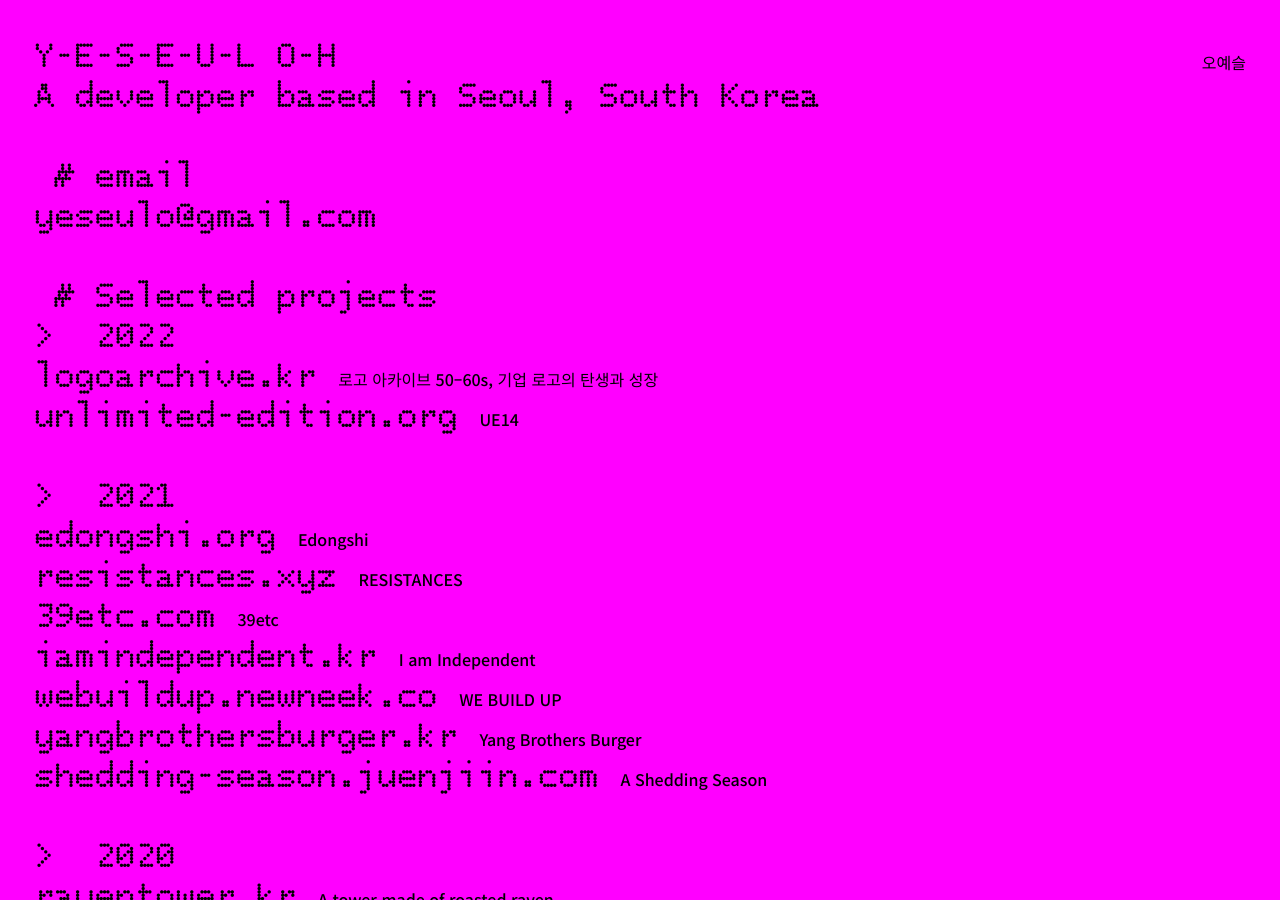
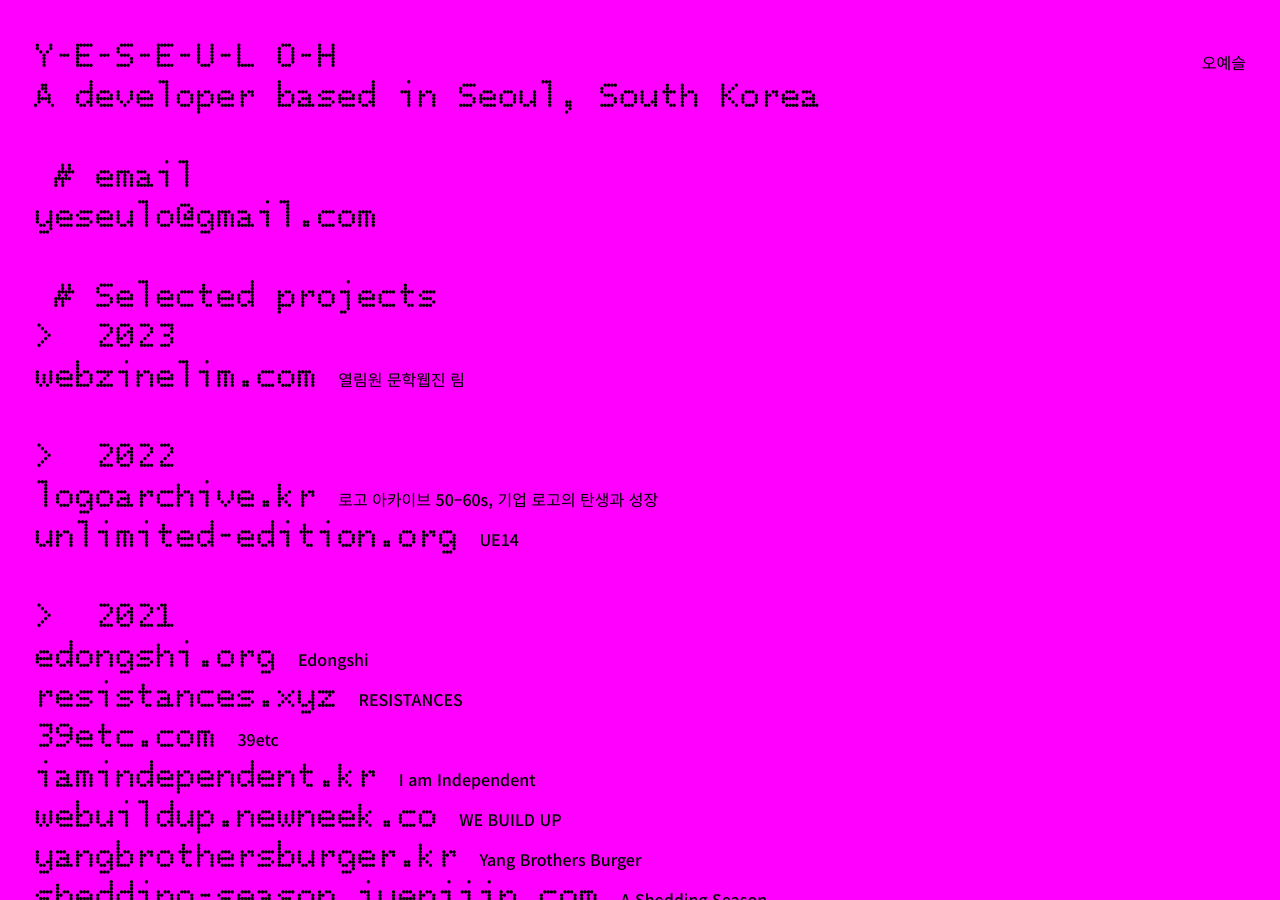
Before and after one commit to yeseulo/yeseulo.github.io, a Jekyll site: the page built from index.md, in a window 1280 px wide and 900 px high. Built offline with Jekyll 4.4.1, drawn with Linux system fonts in a browser that asks for light colours.

Commit message:
Update a project

```diff
--- a/index.md
+++ b/index.md
@@ -5,6 +5,9 @@ image: assets/og-image.png
 ---
 
 ## &nbsp;# Selected projects
+
+### >&nbsp;&nbsp;2023
+- [webzinelim.com](https://webzinelim.com/){: target="_blank"}**열림원 문학웹진 림**
 
 ### >&nbsp;&nbsp;2022
 - [logoarchive.kr](https://logoarchive.kr/){: target="_blank"}**로고 아카이브 50–60s, 기업 로고의 탄생과 성장**
```
